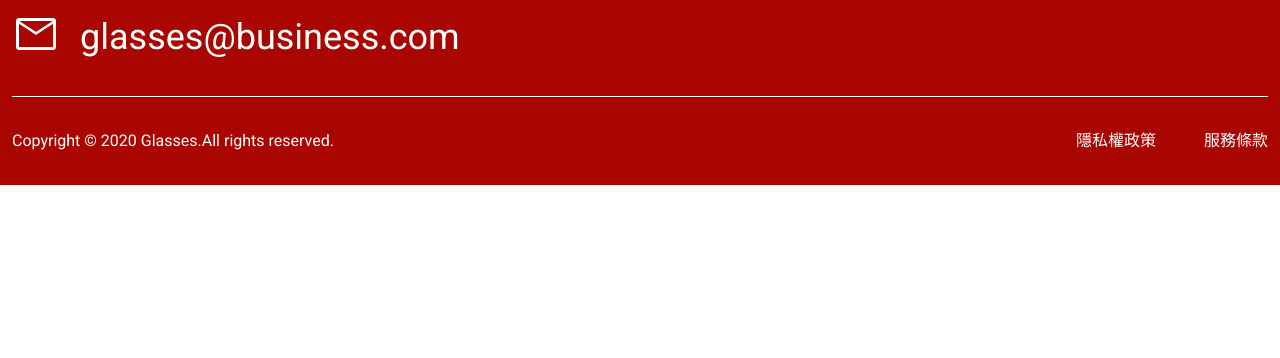
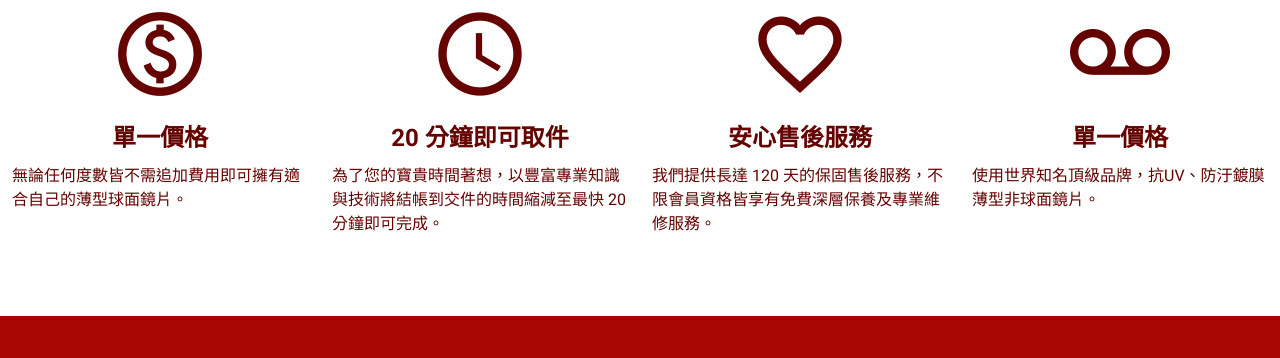
Before and after one commit to AndersonShen2020/2023_web-layouting_week3, a website: page index.html in a window 1280 px wide. Shown: the part 1033-1391 px from the top of the page. Before the commit the page ends 1218 px from the top, so only its background shows below. Drawn offline with nearby package versions, Linux system fonts and the light colour scheme.

Commit message:
feat: index-info

```diff
--- a/assets/style/helpers/_utilities.scss
+++ b/assets/style/helpers/_utilities.scss
@@ -132,6 +132,10 @@
   color: white !important;
 }
 
+.text-secondary {
+  color: $color-secondary;
+}
+
 .pos-relative {
   position: relative;
 }
--- a/assets/style/pages/_index.scss
+++ b/assets/style/pages/_index.scss
@@ -23,3 +23,21 @@
     }
   }
 }
+
+.info {
+  padding: 80px 0;
+  img {
+    width: 100px;
+  }
+  h2 {
+    margin-bottom: 16px;
+  }
+  &-subtitle {
+    font-size: 24px;
+    font-weight: bold;
+    padding: 16px 0 8px 0;
+  }
+  @media (max-width: 767px) {
+    padding: 40px 0;
+  }
+}
--- a/index.html
+++ b/index.html
@@ -38,8 +38,46 @@
       </div>
 
       <!-- 用專業的心，做專業的事 -->
-      <div class="info">
-        <div class="container"></div>
+      <div class="info text-secondary">
+        <div class="container">
+          <h2 class="text-align-center">用專業的心，做專業的事</h2>
+          <div class="row flex-wrap">
+            <div
+              class="col-3 col-md-6 col-sm-4 d-flex flex-column align-items-center mb-md-6"
+            >
+              <img src="./assets/img/home-section2-1.png" alt="" />
+              <p class="info-subtitle">單一價格</p>
+              <p>無論任何度數皆不需追加費用即可擁有適合自己的薄型球面鏡片。</p>
+            </div>
+            <div
+              class="col-3 col-md-6 col-sm-4 d-flex flex-column align-items-center mb-md-6"
+            >
+              <img src="./assets/img/home-section2-2.png" alt="" />
+              <p class="info-subtitle">20 分鐘即可取件</p>
+              <p>
+                為了您的寶貴時間著想，以豐富專業知識與技術將結帳到交件的時間縮減至最快
+                20 分鐘即可完成。
+              </p>
+            </div>
+            <div
+              class="col-3 col-md-6 col-sm-4 d-flex flex-column align-items-center mb-md-6"
+            >
+              <img src="./assets/img/home-section2-3.png" alt="" />
+              <p class="info-subtitle">安心售後服務</p>
+              <p>
+                我們提供長達 120
+                天的保固售後服務，不限會員資格皆享有免費深層保養及專業維修服務。
+              </p>
+            </div>
+            <div
+              class="col-3 col-md-6 col-sm-4 d-flex flex-column align-items-center"
+            >
+              <img src="./assets/img/home-sectioin2-4.png" alt="" />
+              <p class="info-subtitle">單一價格</p>
+              <p>使用世界知名頂級品牌，抗UV、防汙鍍膜薄型非球面鏡片。</p>
+            </div>
+          </div>
+        </div>
       </div>
     </main>
 
```
Also changed, not shown: assets/style/all.css, 1 other file.
